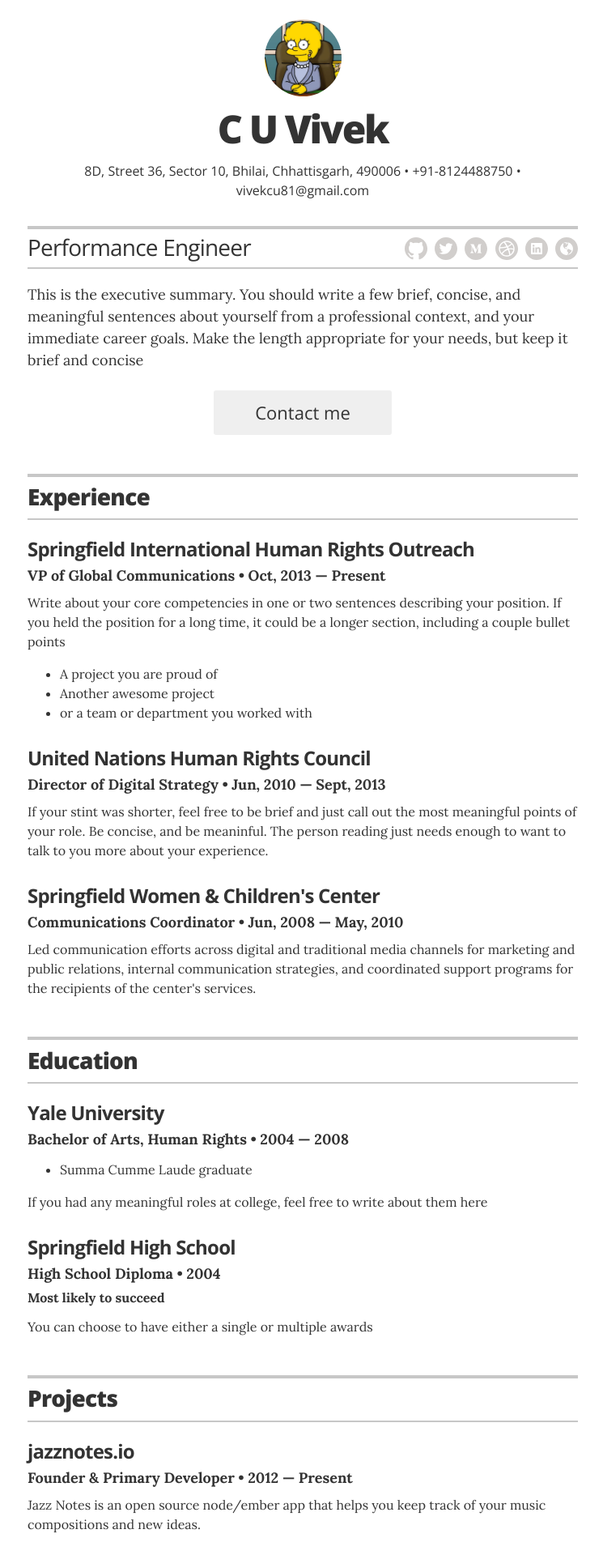
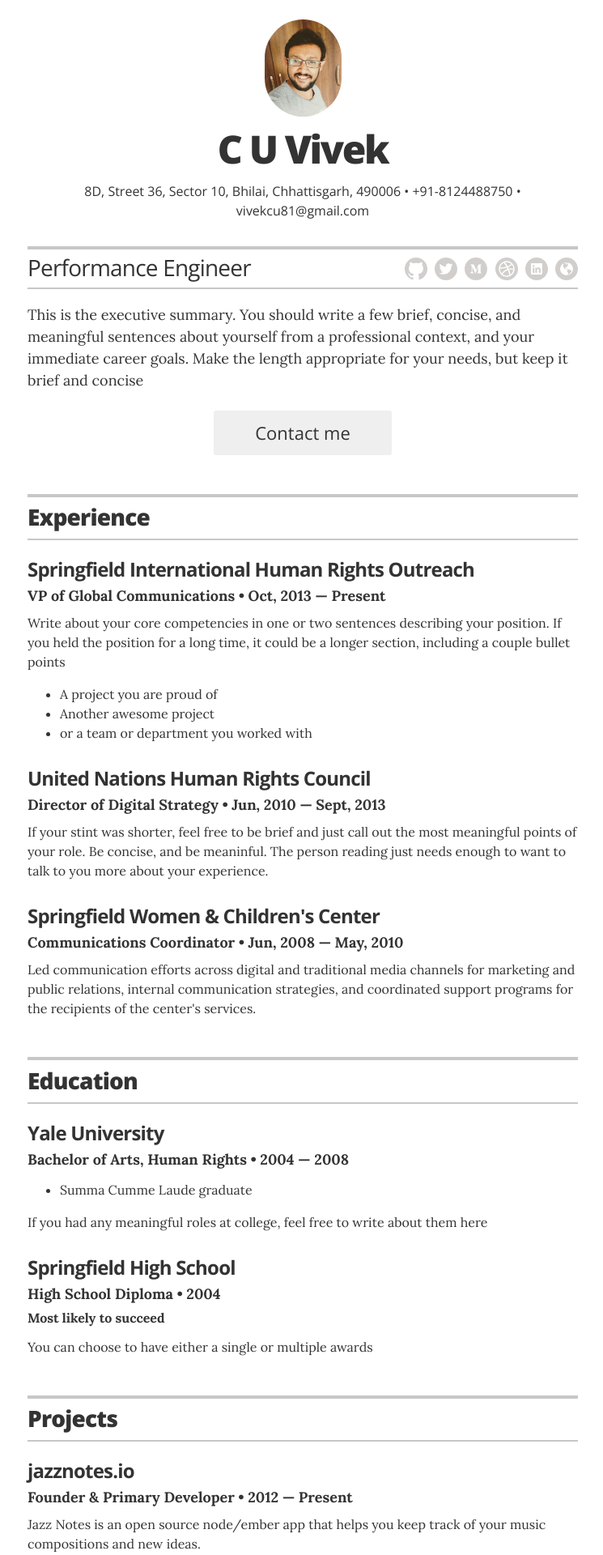
Before and after one commit to cuvivek/resume, a Jekyll site: the page built from index.html, in a window 1280 px wide. Shown: the top 1920 px of the page at 81% size, without its empty margins (266-1011 px from the left). Built offline with Jekyll 4.4.1, drawn with Linux system fonts in a browser that asks for light colours.

Commit message:
Update photo resume.html

```diff
--- a/_layouts/resume.html
+++ b/_layouts/resume.html
@@ -13,7 +13,7 @@
 
         <!-- You can turn off the avatar in _config.yml by setting to false -->
         {% if site.resume_avatar == 'true' %}
-        <img src="images/avatar.jpg" alt="my photo" class="avatar no-print" itemprop="image">
+        <img src="images/PHOTO_20171105_121112.jpg" alt="my photo" class="avatar no-print" itemprop="image">
         {% endif %}
 
         <!-- Your name is defined in the _config.yml file -->
```
